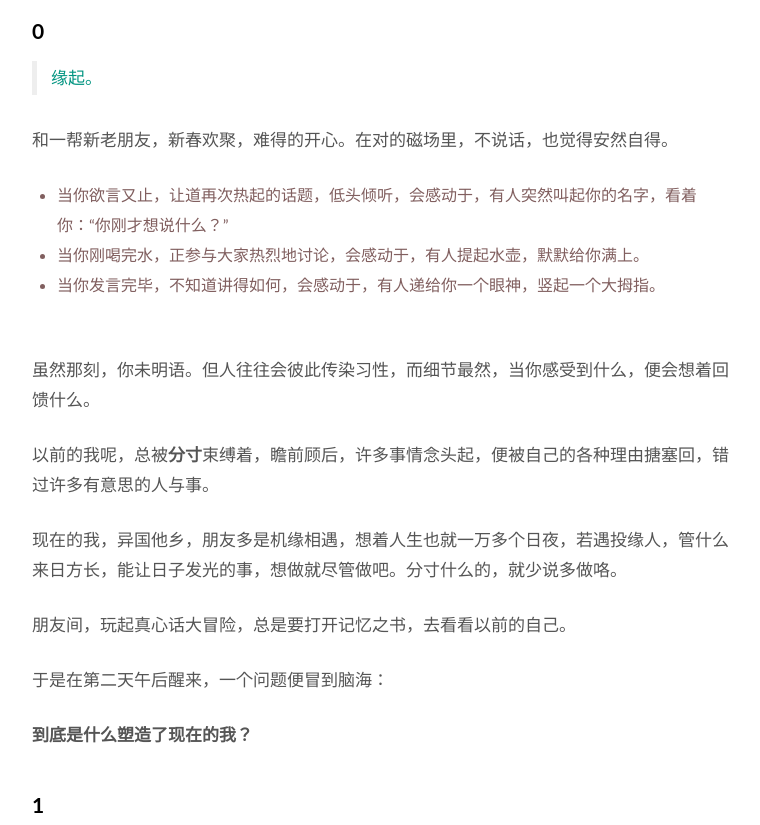
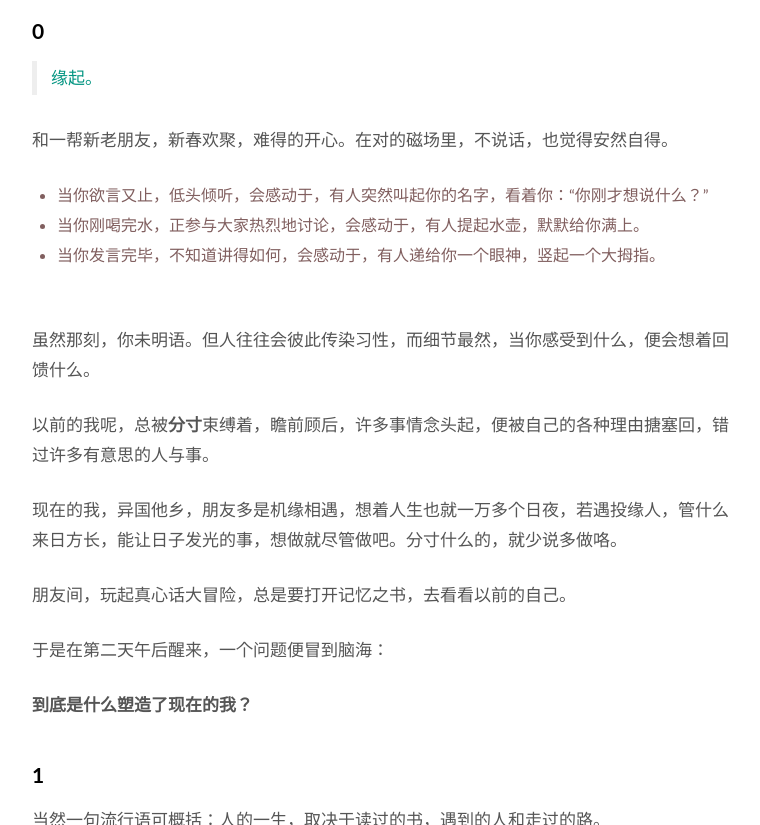
Before and after one commit to WillWang-X/willwang-x.github.io, a Jekyll site: the page built from _posts/2019-02-05-who-shaped-me.md, in a window 1280 px wide and 900 px high, scrolled down 504 px, cut to the strip 75-900 px from the top of the window. Shown: the whole strip, without its empty margins (258-1018 px from the left). Built offline with Jekyll 4.4.1, drawn with Linux system fonts in a browser that asks for light colours.

Commit message:
Updated who shaped me

```diff
--- a/_posts/2019-02-05-who-shaped-me.md
+++ b/_posts/2019-02-05-who-shaped-me.md
@@ -19,7 +19,7 @@ published: true
 
 和一帮新老朋友，新春欢聚，难得的开心。在对的磁场里，不说话，也觉得安然自得。
 
-* 当你欲言又止，让道再次热起的话题，低头倾听，会感动于，有人突然叫起你的名字，看着你：“你刚才想说什么？”
+* 当你欲言又止，低头倾听，会感动于，有人突然叫起你的名字，看着你：“你刚才想说什么？”
 * 当你刚喝完水，正参与大家热烈地讨论，会感动于，有人提起水壶，默默给你满上。
 * 当你发言完毕，不知道讲得如何，会感动于，有人递给你一个眼神，竖起一个大拇指。
 
```
